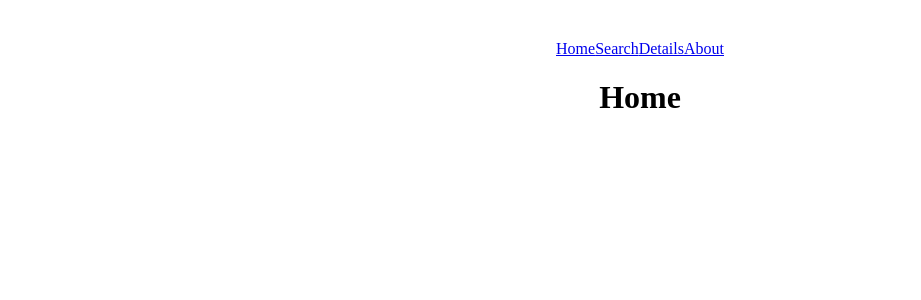
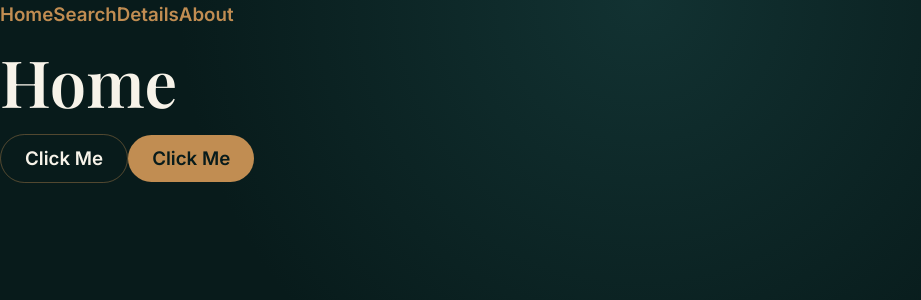
Before and after one commit to Romain-77/Druidolib, a React (Vite) app: page / in a window 1280 px wide. Shown: the top 300 px of the page, without its empty margins (0-921 px from the left). Built offline with nearby package versions, Linux system fonts and the light colour scheme.

Commit message:
css chart on app.css and test in home.tsx

```diff
--- a/src/App.css
+++ b/src/App.css
@@ -1,42 +1,183 @@
-#root {
-	max-width: 1280px;
-	margin: 0 auto;
-	padding: 2rem;
-	text-align: center;
+/* ======================================================
+   Author: DRUIDOLIB
+   For: Hackathon 2 wild code school
+   Description: Index stylesheet for general graphic chart
+   ====================================================== */
+
+/* ===== FONT IMPORT ROOT VARIABLES ===== */
+@import url("https://fonts.googleapis.com/css2?family=Playfair+Display:wght@400;500;600;700&family=Inter:wght@300;400;500;600&display=swap");
+
+:root {
+	/* ===== Color light / palette verte ===== */
+
+	--bg: #081b1b; /* Couleur de fond principale */
+	--bg-soft: #203b37; /* Section bloc */
+	--bg-font: #f7f3e9; /* Couleur de texte principale */
+	--bg-font-muted: #b3b0a8; /* Couleur de texte secondaire */
+	--link: #c18d52; /* Couleur des liens */
+	--linkv: #eee8b2; /* Couleur des liens au survol */
+	--accent-1: #c18d52; /* Boutons CTA */
+	--accent-2: #eee8b2; /* Badges */
+	--accent-3: #5a8f76; /* fond et decorations */
+	--accent-4: #96cdb0; /* fond separateur */
+	--black: #000000;
+	--border-subtle: rgba(193, 141, 82, 0.4);
+
+	/* ===== Font family and size ===== */
+	--font-title: "Playfair Display", serif, system-ui, -apple-system, Segoe UI;
+	--font-body: "Inter", system-ui, -apple-system, Segoe UI, sans-serif;
+
+	--font-h1: clamp(2.8rem, 2.3rem + 2.2vw, 4.5rem); /* ~45px → ~72px */
+	--font-h2: clamp(2rem, 1.6rem + 1.4vw, 3rem); /* ~32px → ~48px */
+	--font-h3: clamp(1.5rem, 1.3rem + 0.8vw, 2.25rem); /* ~24px → ~36px */
+	--font-h4: clamp(1.25rem, 1.1rem + 0.6vw, 1.75rem); /* ~20px → ~28px */
+	--font-p: clamp(
+		1rem,
+		0.85rem +
+		0.4vw,
+		1.25rem
+	); /* ~16px mobile → ~20px */
+	--font-small: clamp(0.8rem, 0.7rem + 0.3vw, 1rem); /* ~13px → ~16px */
 }
 
-.logo {
-	height: 6em;
-	padding: 1.5em;
-	will-change: filter;
-	transition: filter 300ms;
-}
-.logo:hover {
-	filter: drop-shadow(0 0 2em #646cffaa);
-}
-.logo.react:hover {
-	filter: drop-shadow(0 0 2em #61dafbaa);
+:root[data-theme="dark"] {
+	/* ===== Color dark / palette rouge ===== */
+
+	--bg: #231919;
+	--bg-soft: #53131e;
+	--bg-font: #fff4e6;
+	--bg-font-muted: #c7a9a2;
+	--link: #edc483;
+	--linkv: #f4d9b5;
+	--accent-1: #edc483;
+	--accent-2: #f4d9b5;
+	--accent-3: #770523;
+	--accent-4: #53131e;
+	--black: #000000;
+	--border-subtle: rgba(237, 196, 131, 0.45);
 }
 
-@keyframes logo-spin {
-	from {
-		transform: rotate(0deg);
-	}
-	to {
-		transform: rotate(360deg);
-	}
+/* ===== RESET LIGHT ===== */
+
+*,
+*::before,
+*::after {
+	box-sizing: border-box;
 }
 
-@media (prefers-reduced-motion: no-preference) {
-	a:nth-of-type(2) .logo {
-		animation: logo-spin infinite 20s linear;
-	}
+body {
+	margin: 0;
+	min-height: 100vh;
+	background: radial-gradient(circle at top, #123232 0, var(--bg) 45%);
+	font-family: var(--font-body);
+	font-size: var(--font-p);
+	color: var(--bg-font);
+	line-height: 1.6;
 }
 
-.card {
-	padding: 2em;
+img {
+	max-width: 100%;
+	height: auto;
+	display: block;
 }
 
-.read-the-docs {
-	color: #888;
+a,
+button {
+	cursor: pointer;
 }
+
+/* ===== TEXT ===== */
+
+/*links*/
+a {
+	color: var(--link);
+	font-weight: 600;
+	text-decoration: none;
+}
+
+a:hover {
+	color: var(--linkv);
+}
+
+a:focus-visible,
+button:focus-visible {
+	outline: 2px solid var(--accent-4);
+	outline-offset: 3px;
+}
+
+/* Headings */
+
+h1,
+h2,
+h3,
+h4 {
+	margin: 0;
+	color: var(--bg-font);
+	font-family: var(--font-title);
+}
+
+h1 {
+	font-size: var(--font-h1);
+	font-weight: 600;
+}
+
+h2 {
+	font-size: var(--font-h2);
+	font-weight: 500;
+}
+
+h3 {
+	font-size: var(--font-h3);
+	font-weight: 500;
+}
+
+h4 {
+	font-size: var(--font-h4);
+	font-weight: 500;
+}
+
+p {
+	margin: 0 0 1.5rem;
+	font-size: var(--font-p);
+}
+
+small {
+	font-size: var(--font-small);
+	color: var(--bg-font-muted);
+}
+
+strong {
+	font-weight: 600;
+}
+
+/* ===== BUTTONS ===== */
+button {
+	border: none;
+	background: var(--accent-1);
+	color: var(--bg);
+	font-family: var(--font-body);
+	font-size: var(--font-p);
+	font-weight: 600;
+	padding: 0.75rem 1.5rem;
+	border-radius: 5rem;
+	transition: background 0.3s ease;
+}
+
+button:hover {
+	background: var(--linkv);
+}
+
+button:disabled {
+	opacity: 0.5;
+	cursor: not-allowed;
+}
+
+.button-secondary {
+	background: transparent;
+	color: var(--bg-font);
+	border: 1px solid var(--border-subtle);
+}
+
+.button-secondary:hover {
+	background: rgba(255, 255, 255, 0.05);
+}
--- a/src/pages/Home.tsx
+++ b/src/pages/Home.tsx
@@ -1,7 +1,17 @@
 import "./Home.css";
 
 function Home() {
-	return <h1>Home</h1>;
+	return (
+		<>
+			<h1>Home</h1>
+			<button type="button" className="button-secondary">
+				Click Me
+			</button>
+			<button type="button" className="button">
+				Click Me
+			</button>
+		</>
+	);
 }
 
 export default Home;
```
